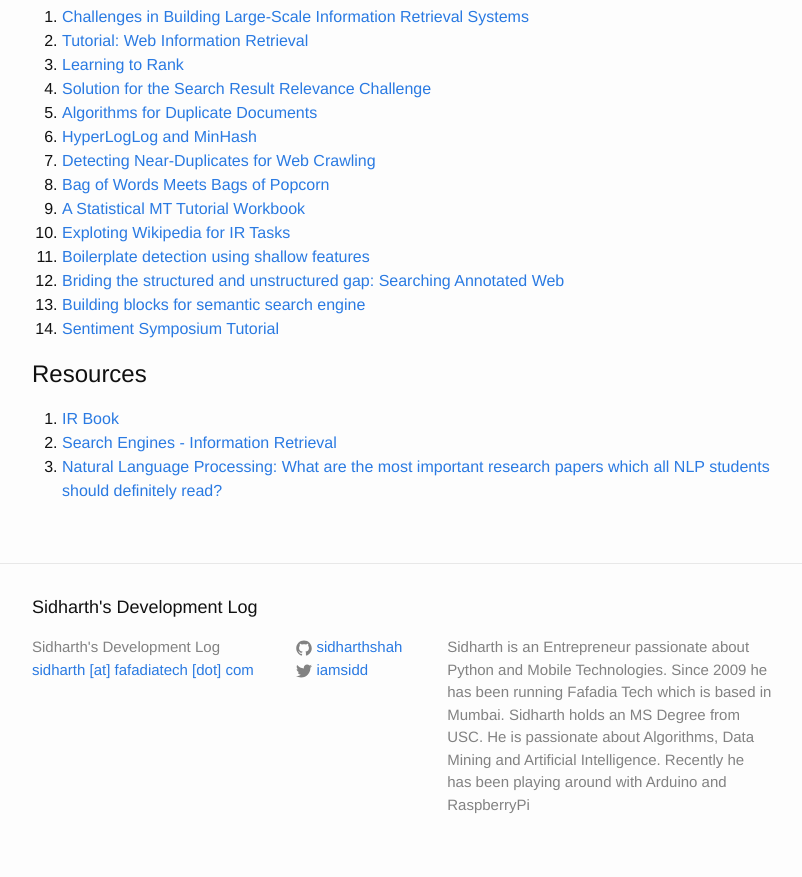
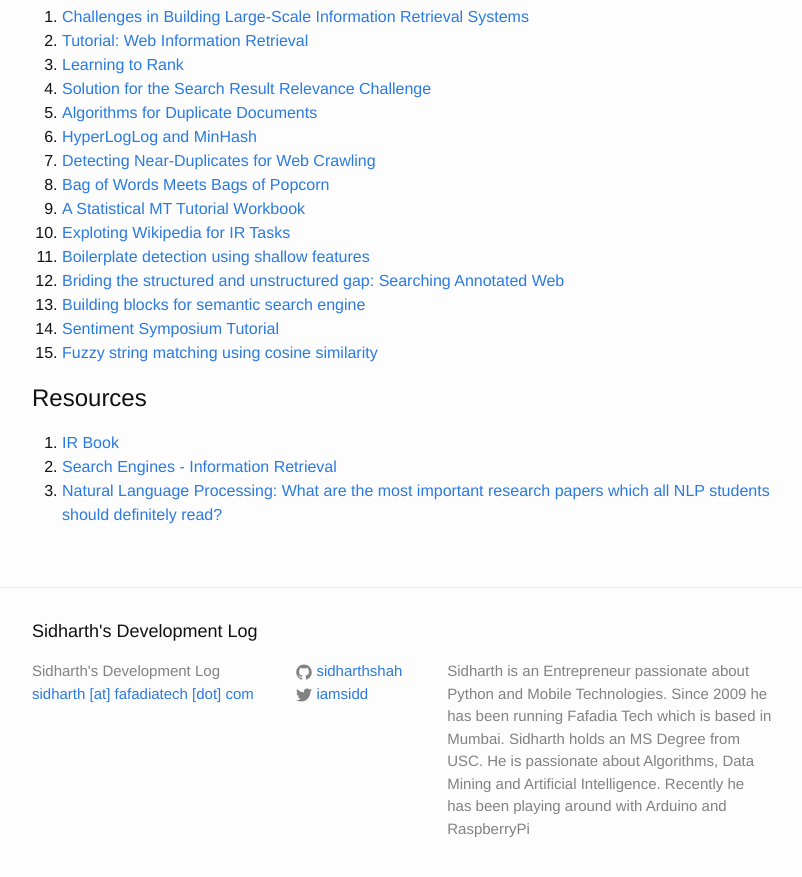
Before and after one commit to sidharthshah/sidharthshah.github.com, a Jekyll site: the page built from information-retrieval.md, in a window 1280 px wide and 900 px high, scrolled down 966 px. Shown: the top 877 px of the window, without its empty margins (238-1040 px from the left). Built offline with Jekyll 4.4.1, drawn with Linux system fonts in a browser that asks for light colours.

Commit message:
added links to interesting article

```diff
--- a/information-retrieval.md
+++ b/information-retrieval.md
@@ -52,6 +52,7 @@ Talks & Papers
 12. [Briding the structured and unstructured gap: Searching Annotated Web](http://www.tcs.tifr.res.in/events/bridging-structured-unstructured-gap-searching-annotated-web)
 13. [Building blocks for semantic search engine](http://videolectures.net/iiia06_chakrabarti_rcier/)
 14. [Sentiment Symposium Tutorial](http://sentiment.christopherpotts.net/index.html)
+15. [Fuzzy string matching using cosine similarity](http://blog.nishtahir.com/2015/09/19/fuzzy-string-matching-using-cosine-similarity/)
 
 Resources
 =========
```
